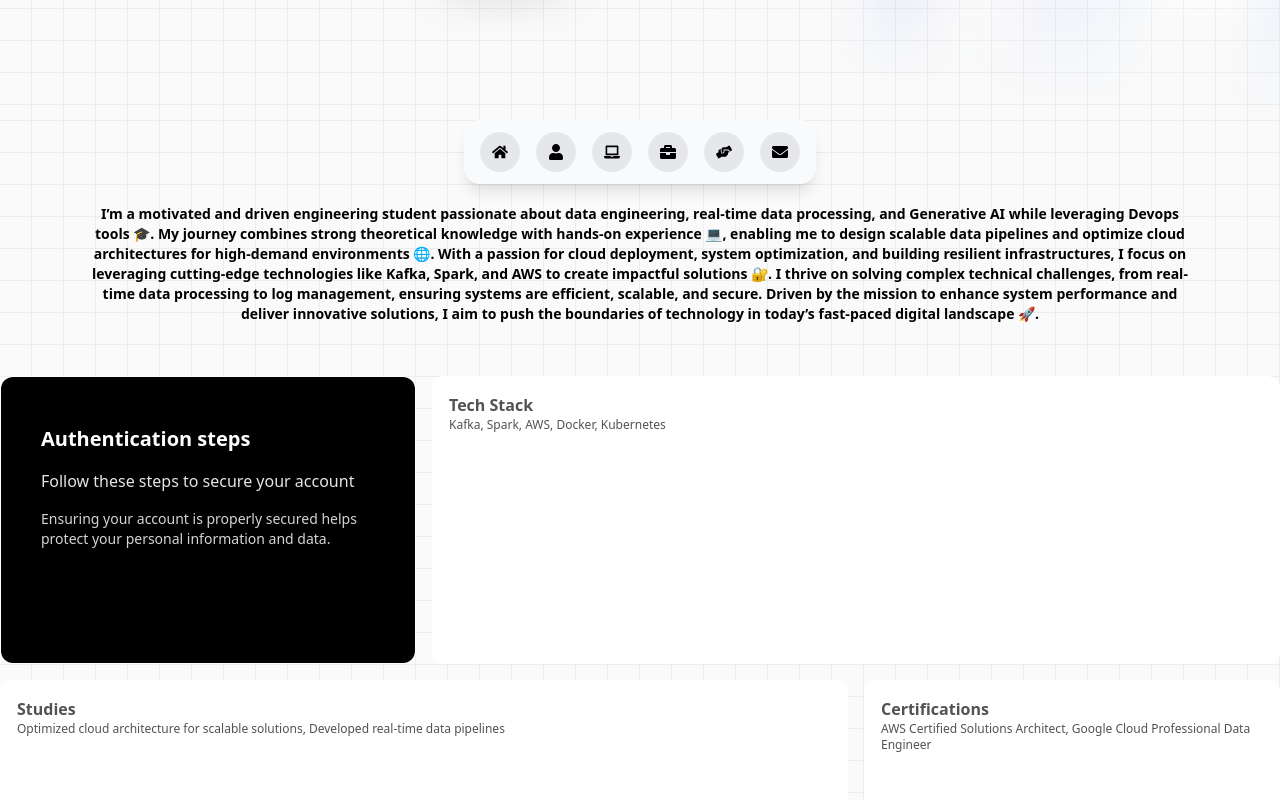
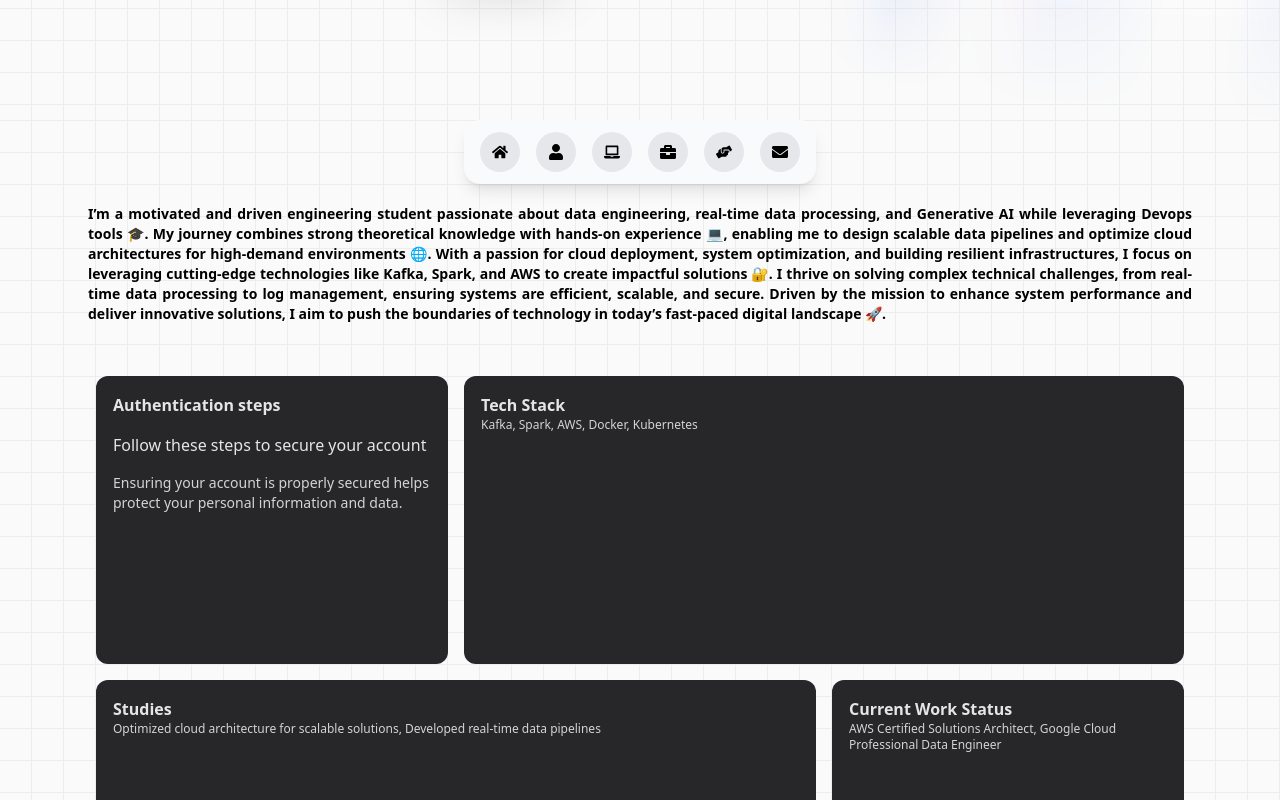
Before and after one commit to Nourhene-Azaiez/Portfolio, a Next.js app: page / in a window 1280 px wide. Shown: the part 600-1400 px from the top of the page. Built offline with nearby package versions, Linux system fonts and the light colour scheme.

Commit message:
Bento colors modified

```diff
--- a/components/About.tsx
+++ b/components/About.tsx
@@ -10,9 +10,9 @@ interface AboutProps {
 const About: React.FC<AboutProps> = ({ id }) => {
   return (
     <div id={id} className='dark:bg-zinc-900 bg-zinc-50 dark:bg-grid-white/[0.02] bg-grid-black/[0.05]' >
-      <div className="flex flex-col px-14 lg:px-18 text-center items-center justify-center">
+      <div className="flex flex-col px-0 sm:px-14 lg:px-18 text-justify items-center justify-center">
         <p className="font-extrabold text-4xl mt-4 dark:text-white">About me</p>
-        <p className="font-semibold text-sm text-justify last:text-center mx-8 dark:text-white pt-7 mb-3">
+        <p className="font-semibold text-sm mx-8 dark:text-white pt-7 mb-3">
           I’m a motivated and driven engineering student passionate about data engineering, real-time data processing, and Generative AI while leveraging Devops tools 🎓. My journey combines strong theoretical knowledge with hands-on experience 💻, enabling me to design scalable data pipelines and optimize cloud architectures for high-demand environments 🌐. With a passion for cloud deployment, system optimization, and building resilient infrastructures, I focus on leveraging cutting-edge technologies like Kafka, Spark, and AWS to create impactful solutions 🔐. I thrive on solving complex technical challenges, from real-time data processing to log management, ensuring systems are efficient, scalable, and secure. Driven by the mission to enhance system performance and deliver innovative solutions, I aim to push the boundaries of technology in today’s fast-paced digital landscape 🚀.
         </p>
       </div>
@@ -20,7 +20,7 @@ const About: React.FC<AboutProps> = ({ id }) => {
         {/* First row */}
         <BentoGridItem className="col-span-1 md:col-span-1 p-0 ">
           <CardSpotlight className="h-full">
-            <p className="text-xl font-bold relative z-20 mt-2 text-white">
+            <p className="relative z-20 font-sans font-bold text-neutral-200">
               Authentication steps
             </p>
             <div className="text-neutral-200 mt-4 relative z-20">
@@ -47,7 +47,7 @@ const About: React.FC<AboutProps> = ({ id }) => {
           className="col-span-1 md:col-span-2"
         />
         <BentoGridItem
-          title="Certifications"
+          title="Current Work Status"
           description="AWS Certified Solutions Architect, Google Cloud Professional Data Engineer"
           icon={<i className="fas fa-certificate"></i>}
           className="col-span-1 md:col-span-1"
--- a/components/ui/bento-grid.tsx
+++ b/components/ui/bento-grid.tsx
@@ -10,7 +10,7 @@ export const BentoGrid = ({
   return (
     <div
       className={cn(
-        "grid md:auto-rows-[18rem] grid-cols-1 md:grid-cols-3 gap-4 max-w-7xl mx-auto ",
+        "grid md:auto-rows-[18rem] grid-cols-1 md:grid-cols-3 gap-4 max-w-7xl sm:mx-24 mx-8 ",
         className
       )}
     >
@@ -37,17 +37,17 @@ export const BentoGridItem = ({
   return (
     <div
       className={cn(
-        "row-span-1 rounded-xl group/bento hover:shadow-xl transition duration-200 shadow-input dark:shadow-none p-4 dark:bg-black dark:border-white/[0.2] bg-white border border-transparent justify-between flex flex-col",
+        "row-span-1 rounded-xl group/bento hover:shadow-xl transition duration-200 shadow-input dark:shadow-none p-4 dark:bg-black dark:border-white/[0.2] bg-zinc-800 border border-transparent justify-between flex flex-col",
         className
       )}
     >
       {header}
       <div className="group-hover/bento:translate-x-2 transition duration-200">
         {icon}
-        <div className="font-sans font-bold text-neutral-600 dark:text-neutral-200">
+        <div className="font-sans font-bold text-neutral-200">
           {title}
         </div>
-        <div className="font-sans font-normal text-neutral-600 text-xs dark:text-neutral-300">
+        <div className="font-sans font-normal text-xs text-neutral-300">
           {description}
         </div>
       </div>
--- a/components/ui/canvas-reveal-effect.tsx
+++ b/components/ui/canvas-reveal-effect.tsx
@@ -1,13 +1,28 @@
 "use client";
 
 import { cn } from "@/lib/utils";
+import { useTheme } from "next-themes";
 import React, { useState, useEffect } from "react";
 
 const DotMatrix = () => {
+  const { theme } = useTheme();
+  const [mounted, setMounted] = useState(false);
+
+  // Ensure the theme is mounted to avoid hydration mismatch
+  useEffect(() => {
+    setMounted(true);
+  }, []);
+
+  if (!mounted) return null;
+
   return (
     <div className="h-full w-full flex items-center justify-center">
       <img
         src="/giphy.gif"
+        alt="Dot Matrix Animation"
+        className={`transition-opacity duration-500 ${
+          theme === "dark" ? "opacity-100" : "opacity-70"
+        }`}
       />
     </div>
   );
@@ -38,7 +53,7 @@ const CanvasRevealEffect = ({
         <DotMatrix />
       </div>
       {showGradient && (
-        <div className="absolute inset-0 bg-gradient-to-t from-gray-950 to-[84%]" />
+        <div className="absolute inset-0 bg-gradient-to-t from-zinc-800 to-[84%]" />
       )}
     </div>
   );
--- a/components/ui/card-spotlight.tsx
+++ b/components/ui/card-spotlight.tsx
@@ -11,7 +11,7 @@ const CanvasRevealEffect = dynamic(() => import("./canvas-reveal-effect"), {
 
 export const CardSpotlight = ({
   children,
-  radius = 150,
+  radius = 200,
   color = "#262626",
   className,
   ...props
@@ -39,7 +39,7 @@ export const CardSpotlight = ({
   return (
     <div
       className={cn(
-        "group/spotlight p-10 rounded-xl relative bg-black",
+        "group/spotlight p-4 rounded-xl relative bg-zinc-800 dark:bg-black",
         className
       )}
       onMouseMove={handleMouseMove}
```
Also changed, not shown: public/lightgiphy.gif (added).
